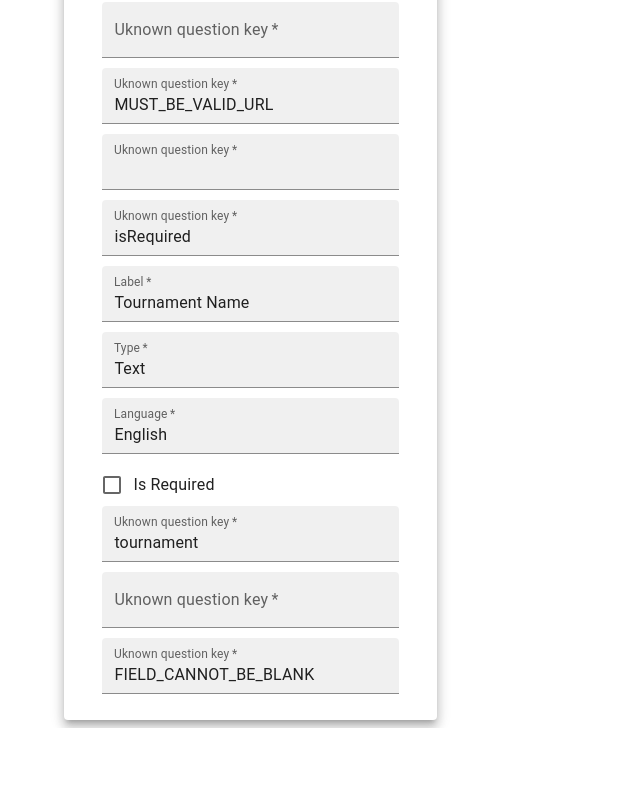
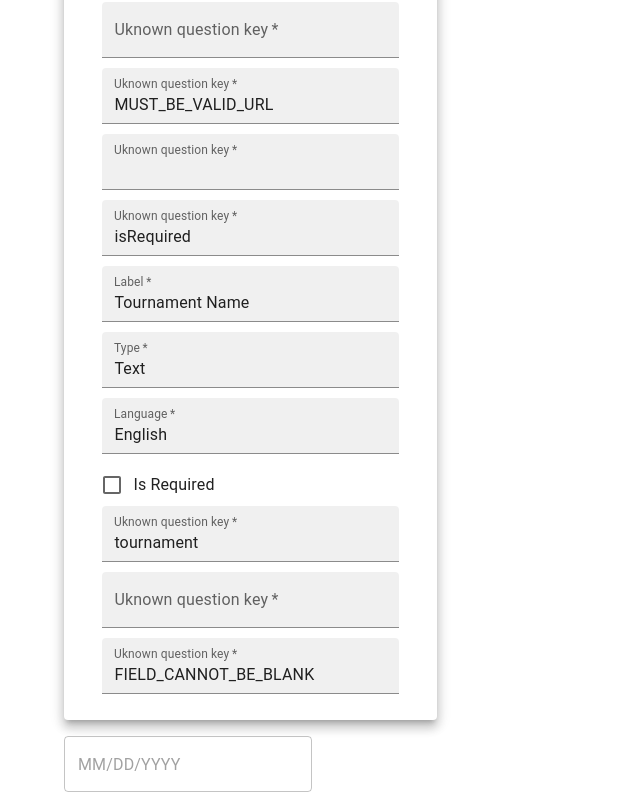
Before and after one commit to NerdyWithZainab/video-annotator, a Next.js app: page /collection/1 in a window 1280 px wide. Shown: the part 760-1560 px from the top of the page, without its empty margins (0-640 px from the left). Before the commit the page ends 1488 px from the top, so only its background shows below. Built offline with nearby package versions, Linux system fonts and the light colour scheme; no server answers.

Commit message:
add date picker infrastructure

```diff
--- a/dummy_data/dummyCollection.tsx
+++ b/dummy_data/dummyCollection.tsx
@@ -29,10 +29,10 @@ const thirdQuestion: SingleFormField = {
   label: "Gi?",
   type: "Checkbox",
   language: "English",
-  // isRequired: true,
+  isRequired: true,
   testId: "isGi",
   doNotDisplay: [],
-  shouldBeCheckboxes: ["isRequired"]
+  shouldBeCheckboxes: ["isRequired"],
 };
 
 export const shamCollection: Collection = {
--- a/package.json
+++ b/package.json
@@ -17,10 +17,12 @@
     "@mui/icons-material": "^5.11.0",
     "@mui/material": "^5.11.3",
     "@mui/x-data-grid": "^6.0.1",
+    "@mui/x-date-pickers": "^6.2.0",
     "@next/font": "13.1.1",
     "@types/node": "18.11.18",
     "@types/react": "18.0.26",
     "@types/react-dom": "18.0.10",
+    "dayjs": "^1.11.7",
     "eslint-config-next": "13.1.1",
     "firebase": "^9.15.0",
     "lodash-es": "^4.17.21",
--- a/pages/_app.tsx
+++ b/pages/_app.tsx
@@ -7,6 +7,8 @@ import { getAnalytics } from "firebase/analytics";
 import { Container } from "@mui/material";
 import { createTheme, ThemeProvider, Theme } from "@mui/material/styles";
 import { useState, useEffect } from "react";
+import { LocalizationProvider } from '@mui/x-date-pickers';
+import { AdapterDayjs } from '@mui/x-date-pickers/AdapterDayjs'
 // import useFirebaseAuth from "../hooks/useFirebaseAuth";
 import {
   useQuery,
@@ -56,6 +58,7 @@ export default function App({ Component, pageProps }: AppProps) {
   }
 
   return (
+    <LocalizationProvider dateAdapter={AdapterDayjs}>
     <QueryClientProvider client={queryClient}>
       <AuthContext.Provider value={{ auth, user, loading, setUser }}>
         <ThemeProvider theme={theme}>
@@ -73,5 +76,7 @@ export default function App({ Component, pageProps }: AppProps) {
       </AuthContext.Provider>
       <ReactQueryDevtools initialIsOpen={false} />
     </QueryClientProvider>
+    </LocalizationProvider>
+
   );
 }
--- a/pages/collection/[collectionId].tsx
+++ b/pages/collection/[collectionId].tsx
@@ -1,5 +1,8 @@
+import { useState } from "react";
+
 import { Grid } from "@mui/material";
-import { useState } from "react";
+import { DatePicker } from '@mui/x-date-pickers/DatePicker';
+
 import CollectionDetailsEdit from "../../components/CollectionDetailsEdit";
 import CollectionDetailsView from "../../components/CollectionDetailsView";
 import VideoIntakePreview from "../../components/VideoIntakePreview";
@@ -47,6 +50,9 @@ const SingleCollection: React.FC = () => {
       <Grid item sm={12} md={8}>
         <VideoIntakePreview collection={shamCollection} />
       </Grid>
+      <Grid item sm={12} md={8}>
+        <DatePicker />
+      </Grid>
     </Grid>
   );
 };
```
Also changed, not shown: components/SingleFormField/index.tsx (+0 -28 lines), 1 other file (tests, documents, lock files or other folders).
